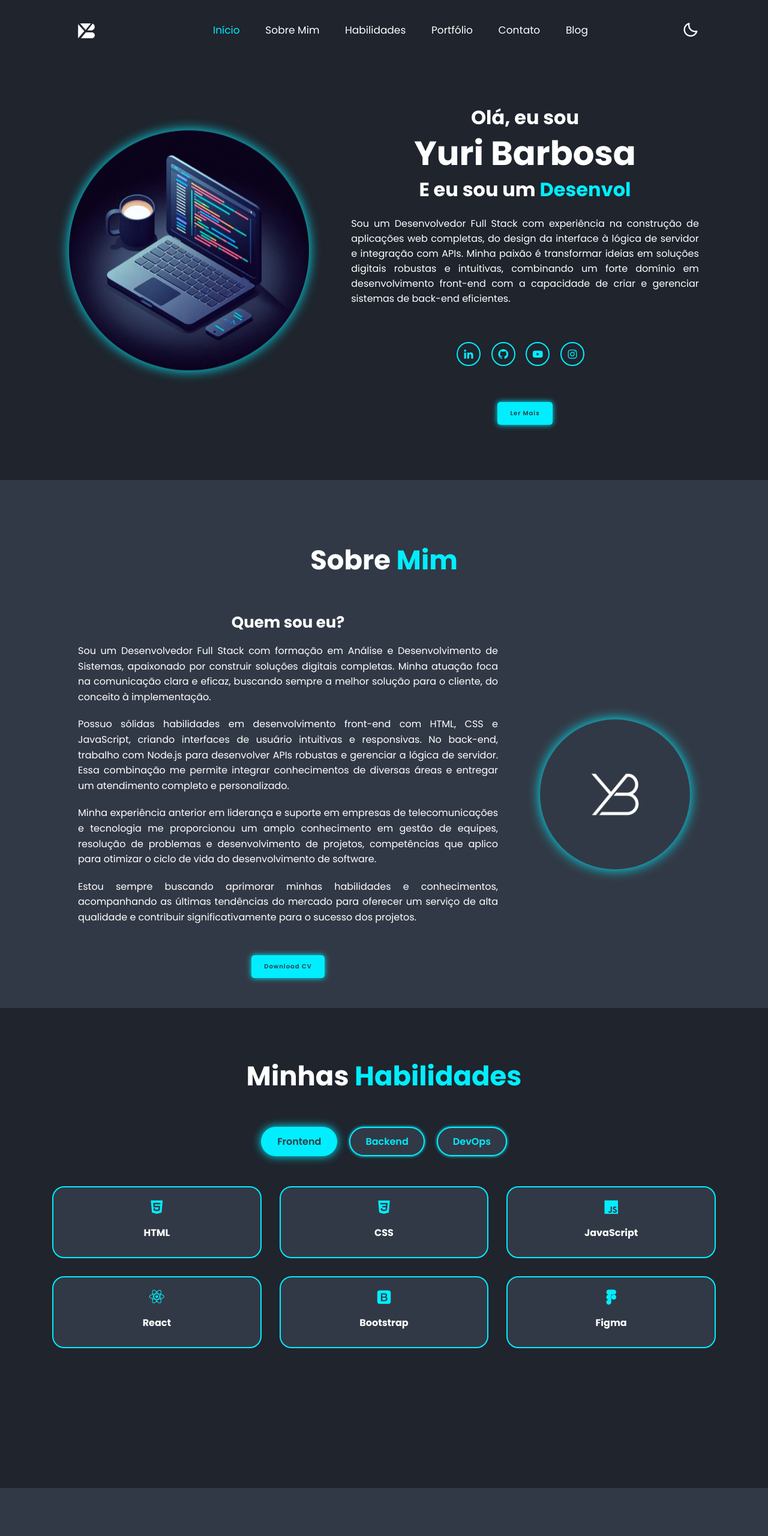
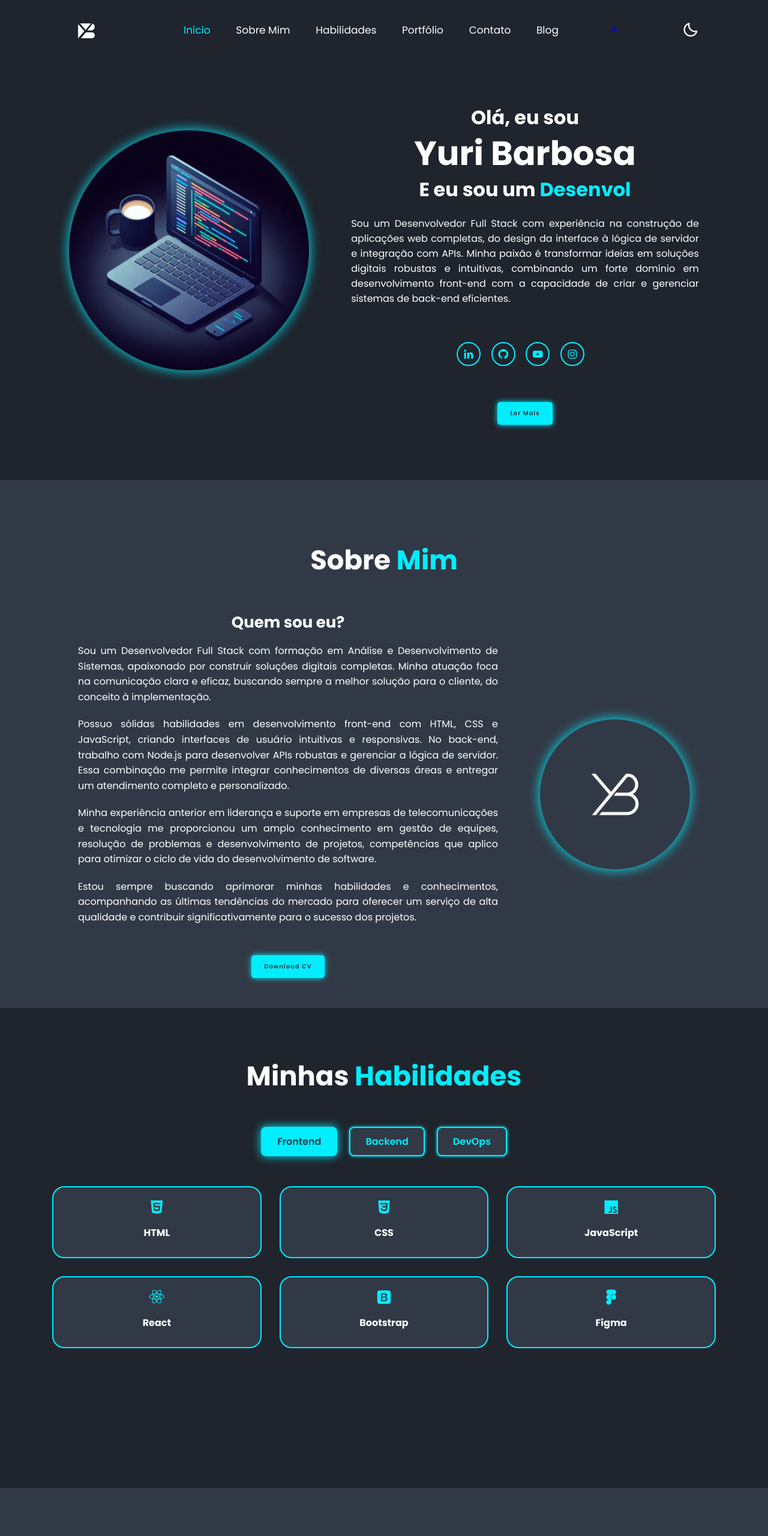
Before and after one commit to yuriletras/yuribarbosa, a website: page index.html in a window 1280 px wide. Shown: the top 2560 px of the page at 60% size. Drawn offline with nearby package versions, Linux system fonts and the light colour scheme.

Commit message:
atualizaçoes do admin

```diff
--- a/index.html
+++ b/index.html
@@ -23,6 +23,8 @@
         <a href="#portfolio">Portfólio</a>
         <a href="#contact">Contato</a>
         <a href="blog/index.html" class="navbar-link">Blog</a> </nav>
+        <a href="admin/login.html" class="nav-link" title="Administração do Blog">
+            <i class='bx bx-cog'></i> </a>
     <div id="theme-toggle" class="bx bx-moon"></div>
 </header>
 
--- a/style.css
+++ b/style.css
@@ -482,7 +482,7 @@ body.light-theme .about-image {
     background: var(--second-bg-color); /* Fundo padrão do botão (tema escuro) */
     color: var(--main-color); /* Texto do botão (azul do tema escuro) */
     border: .2rem solid var(--main-color); /* Borda do botão */
-    border-radius: 4rem;
+    border-radius: .8rem; /* <-- ALTERE ESTA LINHA: De 4rem para .8rem (ou um valor similar) */
     font-size: 1.6rem;
     font-weight: 600;
     cursor: pointer;
@@ -933,11 +933,11 @@ body.light-theme .portfolio-box .portfolio-layer a i {
     padding: 1.5rem 3rem;
     background: var(--main-color); /* Cor de fundo da caixa (azul do tema escuro) */
     color: var(--second-bg-color); /* Cor do texto (fundo secundário do tema escuro) */
-    border-radius: 4rem; /* Borda arredondada para parecer um botão */
+    border-radius: .8rem; /* <-- ALTERE ESTA LINHA: De 4rem para .8rem (ou um valor similar) */
     font-size: 1.8rem;
     font-weight: 600;
     box-shadow: 0 0 1rem var(--main-color);
-    transition: all 0.5s ease; /* **MUDANÇA AQUI: Aumentei o tempo de transição para o movimento** */
+    transition: all 0.5s ease;
     cursor: default; /* Indica que não é clicável como um botão real */
     max-width: fit-content; /* Ajusta a largura ao conteúdo */
 }
```
